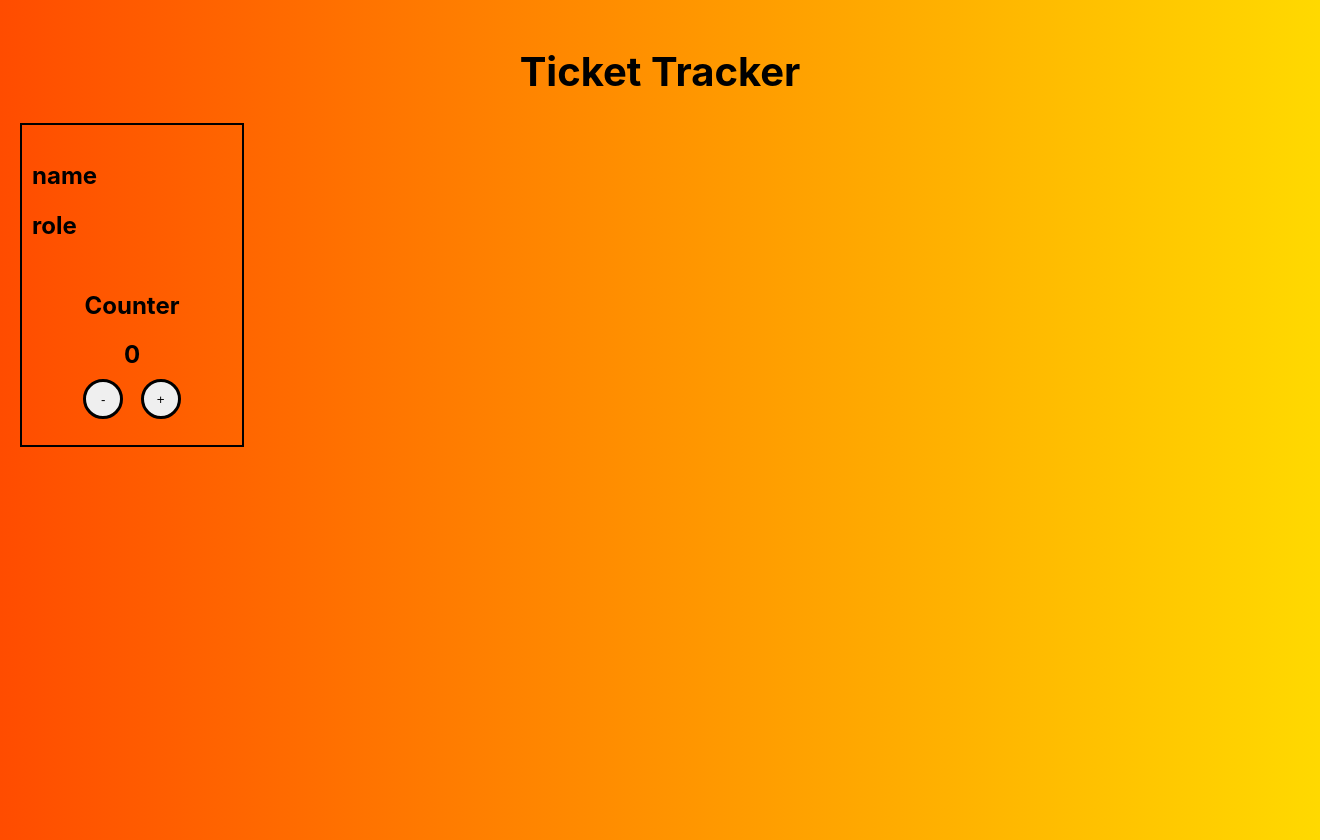
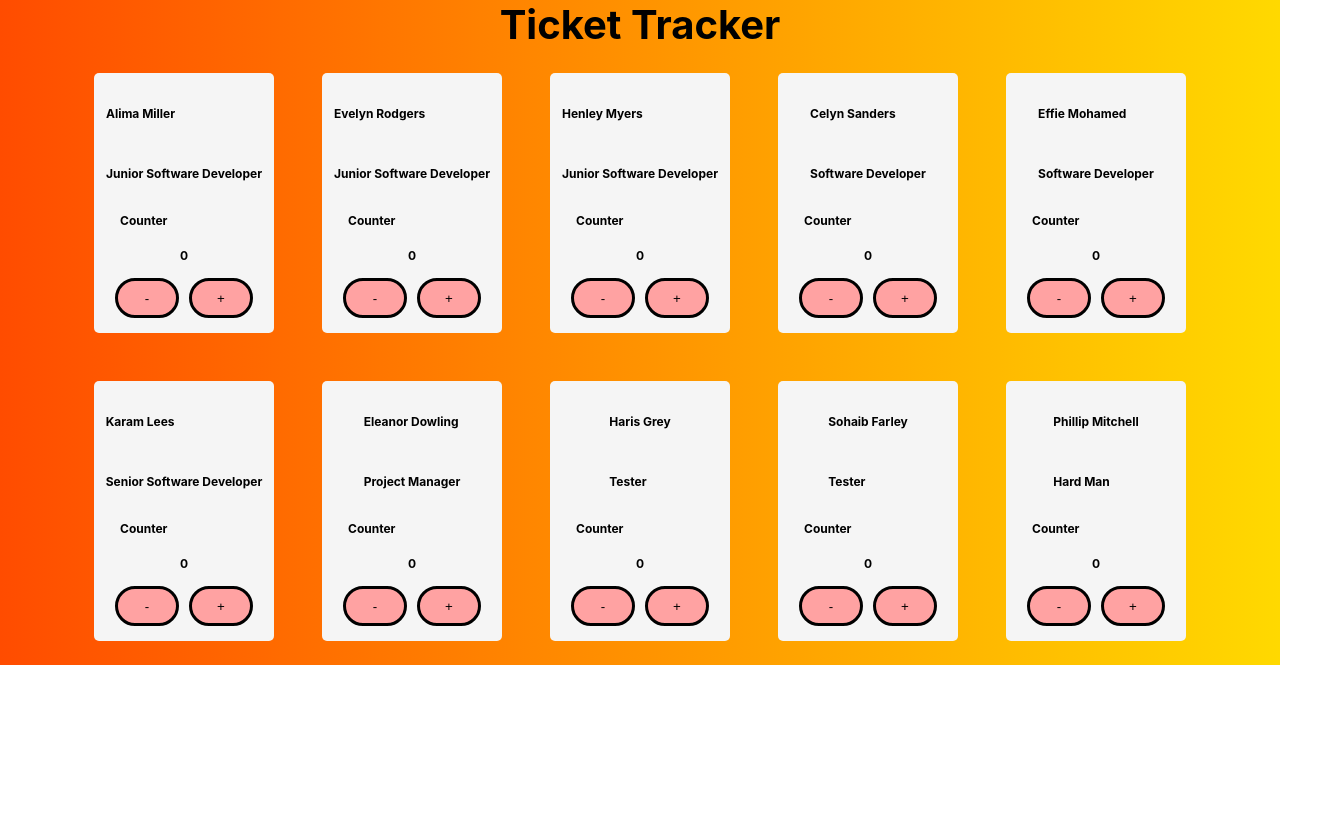
Before and after one commit to karinhawk/ticket-tracker, a React (Create React App) app: page / in a window 1280 px wide. Shown: the whole page, 1320 px wide, since content can reach past the window. After the commit the page ends 800 px from the top, so only its background shows below. Built offline with nearby package versions, Linux system fonts and the light colour scheme.

Commit message:
mapped cards

```diff
--- a/src/App.jsx
+++ b/src/App.jsx
@@ -1,12 +1,22 @@
 import './App.scss';
 import Card from './components/Card/Card';
 import Heading from './components/Heading/Heading';
+import team from './team.js'
 
 function App() {
+
+  const mappedCards = team.map((employee) => {
+    return (
+      <Card key={employee.id} name = {employee.name} role = {employee.role}/>
+    )
+  })
+
   return (
     <div className="app">
       <Heading />
-      <Card />
+      <div className='cards'>
+      {mappedCards}
+      </div>
     </div>
   );
 }
--- a/src/App.scss
+++ b/src/App.scss
@@ -1,7 +1,11 @@
+* {
+    margin: 0;
+    padding: 0;
+}
+
 .app {
-    height: 100vh;
+    height: fit-content;
     width: 100vw;
-    padding: 20px;
     background: rgb(255,76,0);
     background: linear-gradient(90deg, rgba(255,76,0,1) 0%, rgba(255,217,0,1) 100%);
     .heading {
@@ -9,4 +13,11 @@
         font-size: 20px;
         text-align: center;
     }
+    .cards {
+        width: 100vw;
+        display: flex;
+        flex-direction: row;
+        flex-wrap: wrap;
+        justify-content: center;
+    }
 }
--- a/src/components/Card/Card.jsx
+++ b/src/components/Card/Card.jsx
@@ -2,16 +2,15 @@ import React from 'react'
 import Counter from '../../components/Counter/Counter.jsx';
 import './Card.scss'
 
-const Card = () => {
+const Card = (props) => {
     return (
         <div className="card">
             <div className='card__id-div'>
-                <h2 className='card__name'>name</h2>
-                <h2 className='card__role'>role</h2>
+                <h2 className='card__name'>{props.name}</h2>
+                <h2 className='card__role'>{props.role}</h2>
             </div>
             <Counter />
         </div>
     )
 }
-
 export default Card
--- a/src/components/Card/Card.scss
+++ b/src/components/Card/Card.scss
@@ -1,24 +1,27 @@
 .card {
-    height: 300px;
-    width: 200px;
-    border: 2px solid black;
+    height: 30vh;
+    width: 20vh;
+    border-radius: 5px;
     padding: 10px;
+    margin: 1.5rem;
     display: flex;
     flex-direction: column;
     justify-content: space-around;
     align-items: center;
+    font-size: 0.5rem;
+    background-color: whitesmoke;
     .card__id-div {
-        height: 100px;
+        height: 30vh;
         display: flex;
         flex-direction: column;
         justify-content: space-around;
     }
     &__name {
-        width: 200px;
+        width: fit-content;
         margin: 0;
     }
     &__role {
-        width: 200px;
+        width: fit-content;
         margin: 0;
     }
 }
--- a/src/components/Counter/Counter.jsx
+++ b/src/components/Counter/Counter.jsx
@@ -2,13 +2,23 @@ import React from 'react'
 import './Counter.scss'
 
 const Counter = () => {
+
+    let tally = 0;
+
+    const handleIncrease = () => {
+        tally ++
+    }
+    const handleDecrease = () => {
+        tally --
+    }
+
     return (
         <div className="counter">
             <h2 className="counter__heading">Counter</h2>
-            <h2 className='counter__tally'>0</h2>
+            <h2 className='counter__tally'>{tally}</h2>
             <div className='counter__buttons'>
-                <button className='counter__button decrease'>-</button>
-                <button className='counter__button increase'>+</button>
+                <button className='counter__button decrease' onClick={handleIncrease()}>-</button>
+                <button className='counter__button increase' onClick={handleDecrease()}>+</button>
             </div>
         </div>
     )
--- a/src/components/Counter/Counter.scss
+++ b/src/components/Counter/Counter.scss
@@ -13,10 +13,12 @@
         display: flex;
         justify-content: space-around;
     .counter__button {
-        width: 40px;
-        height: 40px;
+        width: 5vw;
+        height: 5vh;
         border: 3px solid black;
         border-radius: 50px;
+        margin: 5px;
+        background-color: rgb(255, 162, 162);
     }
     }
 }
```
